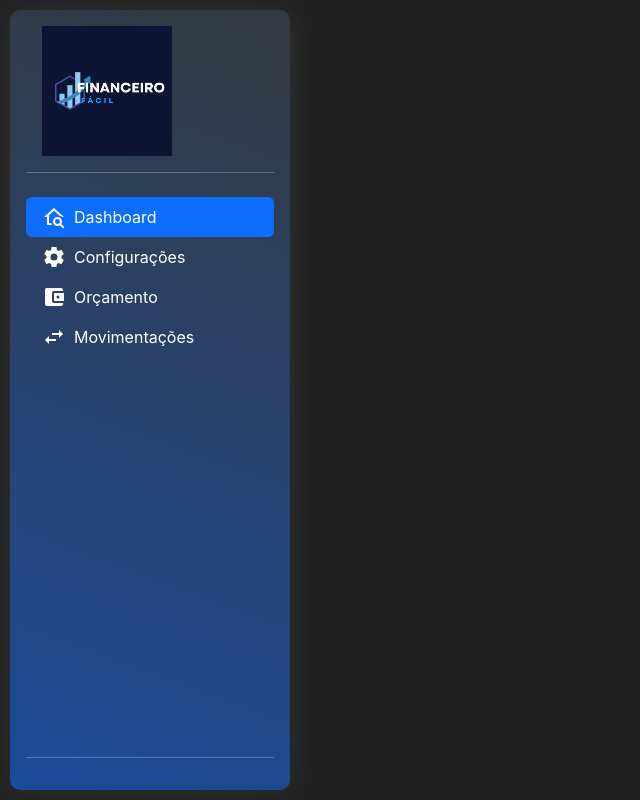
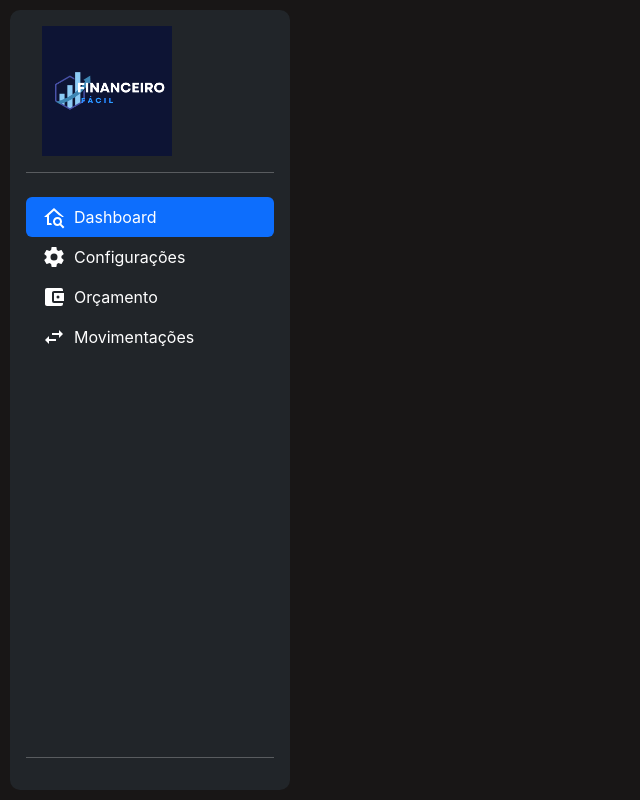
Before and after one commit to Caua-Vieira/Financeiro-Facil, a React (Create React App) app in the folder client/: page /main in a window 1280 px wide. Shown: the whole page, without its empty margins (0-640 px from the left). Built offline with nearby package versions, Linux system fonts and the light colour scheme.

Commit message:
STYLE: Mudança da paleta de cores do projeto

```diff
--- a/client/public/css/style.css
+++ b/client/public/css/style.css
@@ -13,19 +13,18 @@
     margin-left: auto;
     margin-right: auto;
     border-radius: 8px;
+    height: 87vh;
 }
 
 .leftside-menu {
     width: 230px;
     z-index: 10;
-    background: linear-gradient(200deg, #343A40, #1C4B9B);
+    background: #3a3939;
     bottom: 10px;
     top: 10px;
     left: 10px;
     position: fixed;
     padding-top: 70px;
-    -webkit-box-shadow: 0 0 35px 0 rgba(154, 161, 171, 0.15);
-    box-shadow: 0 0 35px 0 rgba(154, 161, 171, 0.15);
     border-radius: 10px;
 }
 
@@ -33,12 +32,12 @@
     height: 100%;
     /* Garante que o container tenha altura total */
     flex-grow: 1;
+    background: #212529;
     /* Faz com que o componente cresça para ocupar o espaço disponível */
-    padding-bottom: 0px;
 }
 
 .app-container {
-    background-color: #202020;
+    background-color: #181616;
 }
 
 .card-hover {
@@ -51,12 +50,12 @@
 }
 
 .card-hover-primary:hover {
-    background-color: #1f618d;
+    background-color: #0575c0;
     transform: scale(1.05);
 }
 
 .card-hover-gray {
-    background-color: #34495e;
+    background-color: #0c2844;
 }
 
 .card-hover-gray:hover {
--- a/client/src/components/leftBar.tsx
+++ b/client/src/components/leftBar.tsx
@@ -22,9 +22,6 @@ const LeftBar: React.FC = () => {
         <>
             <div className={`leftside-menu d-flex flex-column flex-shrink-0 bg-dark text-white ${isSidebarOpen ? 'p-3' : 'p-2'}`} style={{ width: isSidebarOpen ? '280px' : '80px', transition: 'all 0.3s' }}>
                 <div className="d-flex align-items-center mb-3 mb-md-0 me-md-auto text-white text-decoration-none">
-                    {/* <button className="btn btn-dark p-0" onClick={toggleSidebar}>
-                        <Icon path={mdiMenu} size={1} color="white" />
-                    </button> */}
                     {isSidebarOpen && (
                         <img
                             src={Logo}
@@ -36,7 +33,7 @@ const LeftBar: React.FC = () => {
                 </div>
                 <hr />
                 <ul className="mt-2 nav nav-pills flex-column mb-auto">
-                    <Link to="/dashboard" className="nav-link active d-flex align-items-center">
+                    <Link to="/main/dashboard" className="nav-link active d-flex align-items-center">
                         <Icon path={mdiHomeSearchOutline} size={1} />
                         {isSidebarOpen && <span className="ms-2">Dashboard</span>}
                     </Link>
```
